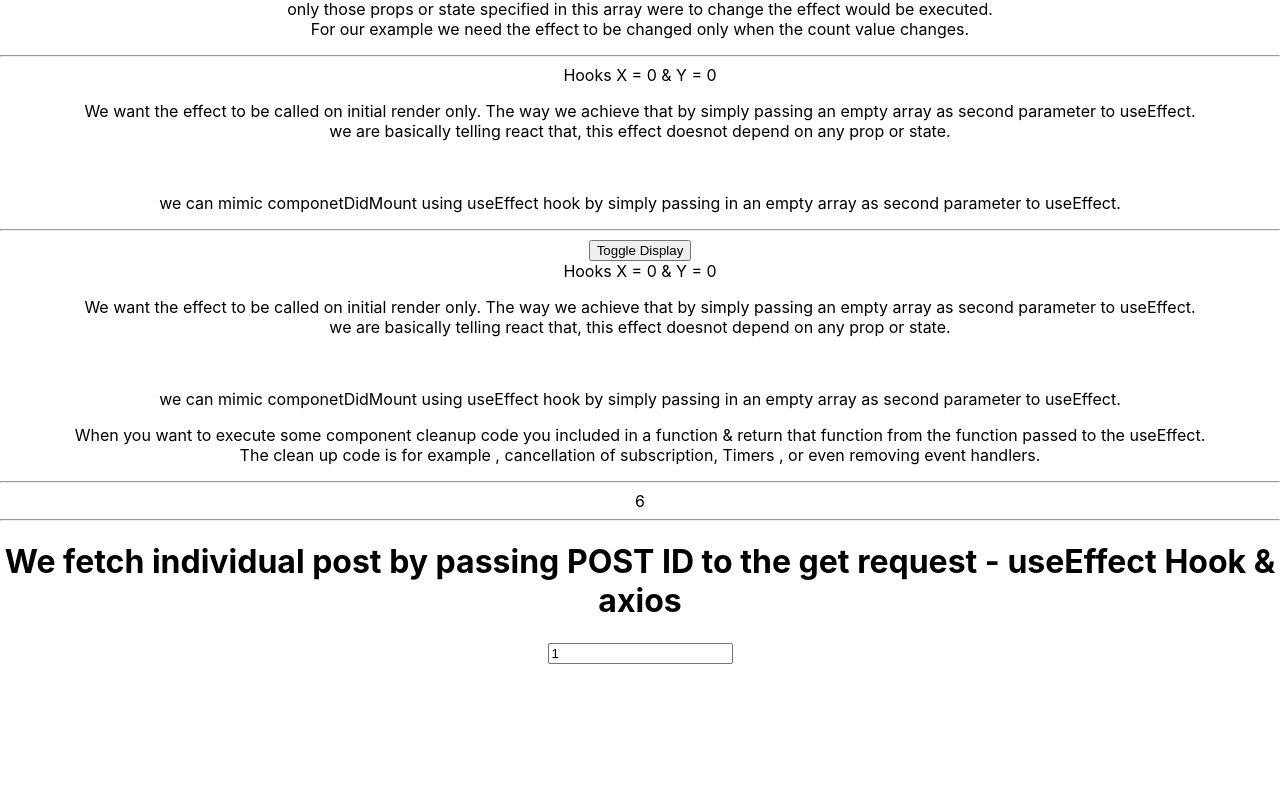
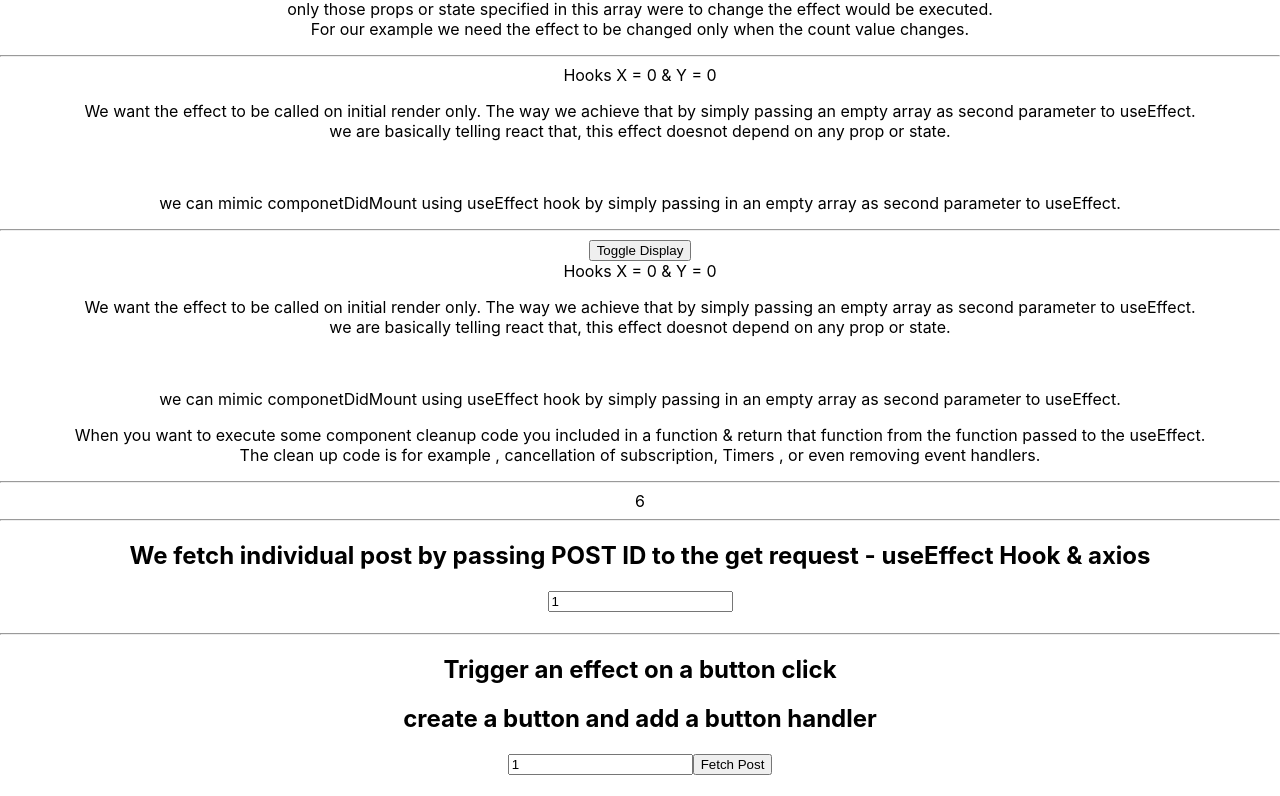
Before and after one commit to santosh-sanku/Hooks-Tutorials, a React (Create React App) app: page / in a window 1280 px wide. Shown: the part 2904-3700 px from the top of the page. Before the commit the page ends 3589 px from the top, so only its background shows below. Built offline with nearby package versions, Linux system fonts and the light colour scheme; no server answers.

Commit message:
14-fetching-data-by-button-click

```diff
--- a/src/App.js
+++ b/src/App.js
@@ -1,6 +1,6 @@
 import "./App.css";
-import DataFetching from "./components/effectExample/DataFetching";
 import DataFetchingById from "./components/effectExample/DataFetchingById";
+import DataFetchingByIdButton from "./components/effectExample/DataFetchingByIdButton";
 import EffectCounterOne from "./components/effectExample/EffectCounterOne";
 import HookMouse from "./components/effectExample/HookMouse";
 import IntervalHookCounter from "./components/effectExample/IntervalHookCounter";
@@ -27,6 +27,8 @@ function App() {
       <IntervalHookCounter />
       <hr />
       <DataFetchingById />
+      <hr />
+      <DataFetchingByIdButton />
     </div>
   );
 }
--- a/src/components/effectExample/DataFetchingById.jsx
+++ b/src/components/effectExample/DataFetchingById.jsx
@@ -19,10 +19,10 @@ const DataFetchingById = () => {
 
   return (
     <div>
-      <h1>
+      <h2>
         We fetch individual post by passing POST ID to the get request -
         useEffect Hook & axios
-      </h1>
+      </h2>
       <div>
         <input type="text" value={id} onChange={(e) => setId(e.target.value)} />
         <h4>{post.title}</h4>
--- /dev/null
+++ b/src/components/effectExample/DataFetchingByIdButton.jsx
@@ -0,0 +1,49 @@
+import React, { useState, useEffect } from "react";
+import axios from "axios";
+
+const DataFetchingByIdButton = () => {
+  const [post, setPost] = useState({});
+  const [id, setId] = useState(1);
+  const [idFromButtonCLick, setIdFromButtonClick] = useState(1);
+
+  const handleClick = () => {
+    setIdFromButtonClick(id);
+  };
+  /**
+   * we call setIdFromButtonClick passing in the current id value,
+   * which the text input field value.
+   */
+
+  useEffect(() => {
+    axios
+      .get(`https://jsonplaceholder.typicode.com/posts/${idFromButtonCLick}`)
+      .then((res) => {
+        console.log(res);
+        setPost(res.data);
+      })
+      .catch((err) => {
+        console.log(err);
+      });
+  }, [idFromButtonCLick]);
+
+  /**
+   * Let the effect know, it is depended on the id from the button click value
+   * instead of regular id from onchange.
+   */
+
+  return (
+    <div>
+      <h2>Trigger an effect on a button click</h2>
+      <h2>create a button and add a button handler</h2>
+      <div>
+        <input type="text" value={id} onChange={(e) => setId(e.target.value)} />
+        <button type="button" onClick={handleClick}>
+          Fetch Post
+        </button>
+        <h4>{post.title}</h4>
+      </div>
+    </div>
+  );
+};
+
+export default DataFetchingByIdButton;
```
